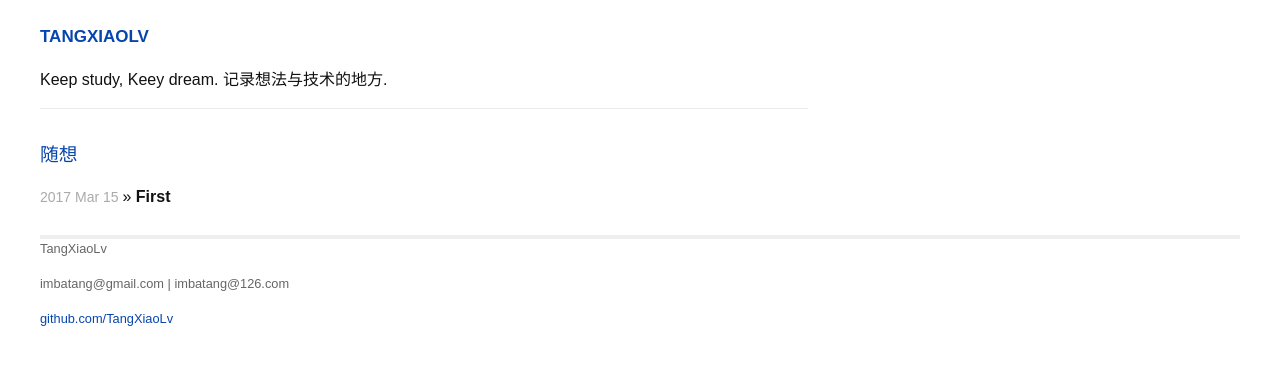
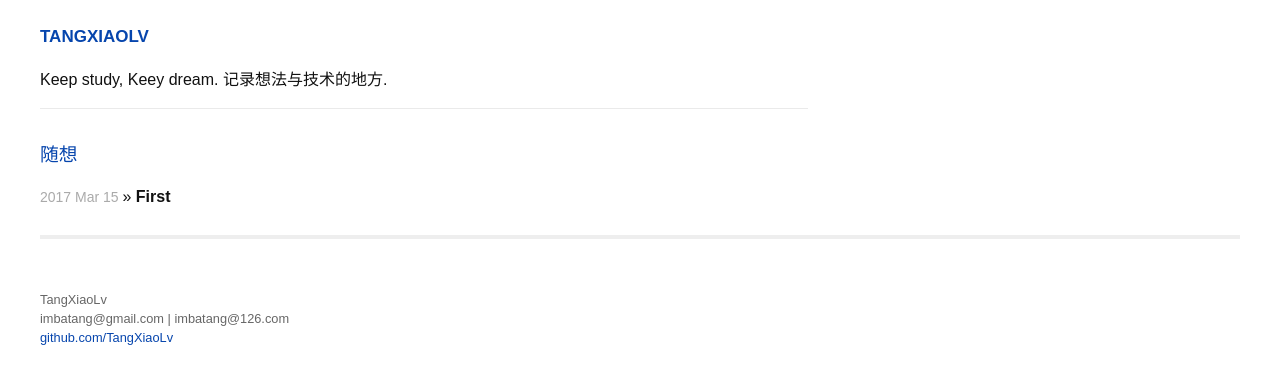
Before and after one commit to TangXiaoLv/Blog, a Jekyll site: the page built from index.html, in a window 1280 px wide. Shown: the top 384 px of the page. Built offline with Jekyll 4.4.1, drawn with Linux system fonts in a browser that asks for light colours; some web fonts are replaced.

Commit message:
update index

```diff
--- a/_sass/_layout.scss
+++ b/_sass/_layout.scss
@@ -43,13 +43,12 @@
   color: #666;
   border-top: 4px solid #eee;
   margin-top: 2em;
+  padding-top: 4em;
   overflow: hidden;
 }
 
-.footer.contact {
-  float: left;
-  margin-top: 4rem;
-  margin-right: 3em;
+.footer.contact > span{
+  margin-top: 4em;
 }
 
 .footer.contact a {
--- a/index.html
+++ b/index.html
@@ -47,15 +47,17 @@ layout: default
 
   <div class="footer">
     <div class="contact">
-      <p>
+      <span>
         {{ site.title }}
-      </p>
-      <p>
+      </span>
+      <br/>
+      <span>
         imbatang@gmail.com | imbatang@126.com
-      </p>
-      <p>
+      </span>
+      <br/>
+      <span>
         <a href="https://github.com/TangXiaoLv/">github.com/TangXiaoLv</a>
-      </p>
+      </span>
     </div>
   </div>
 
```
